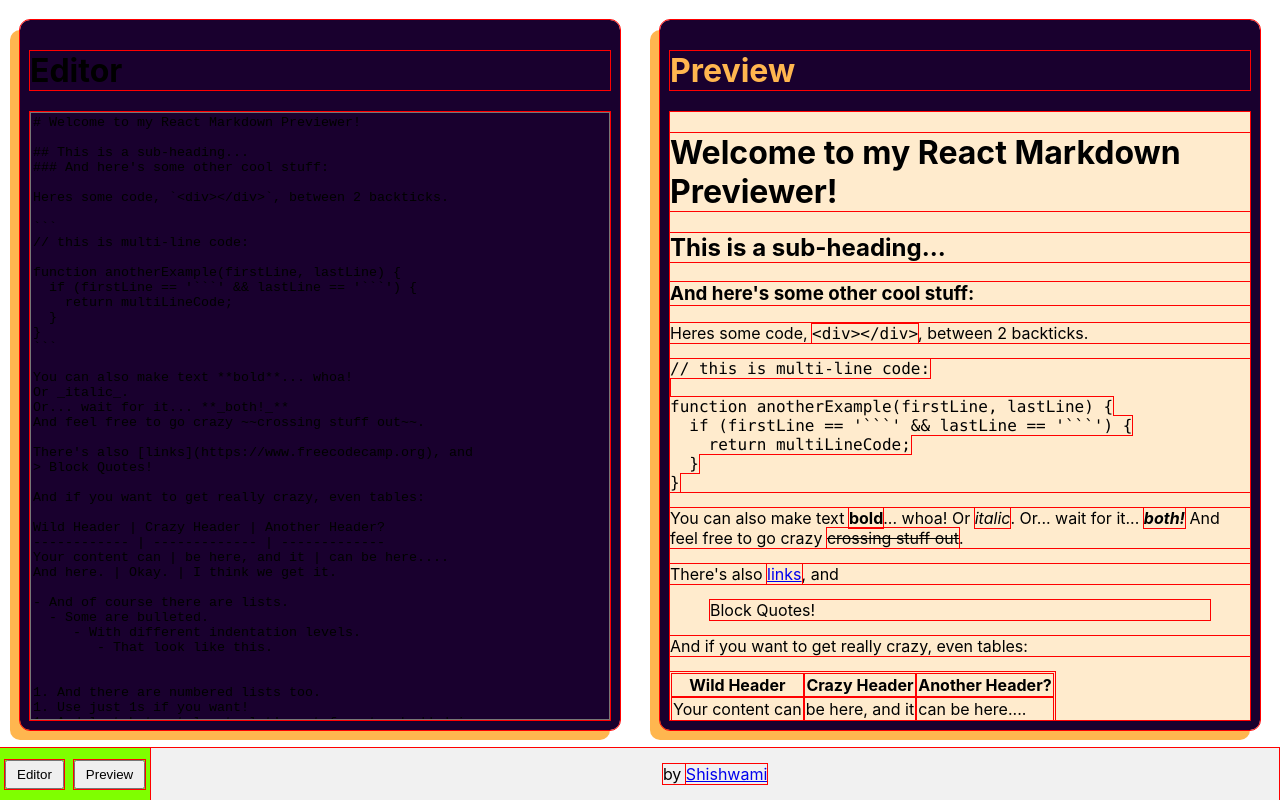
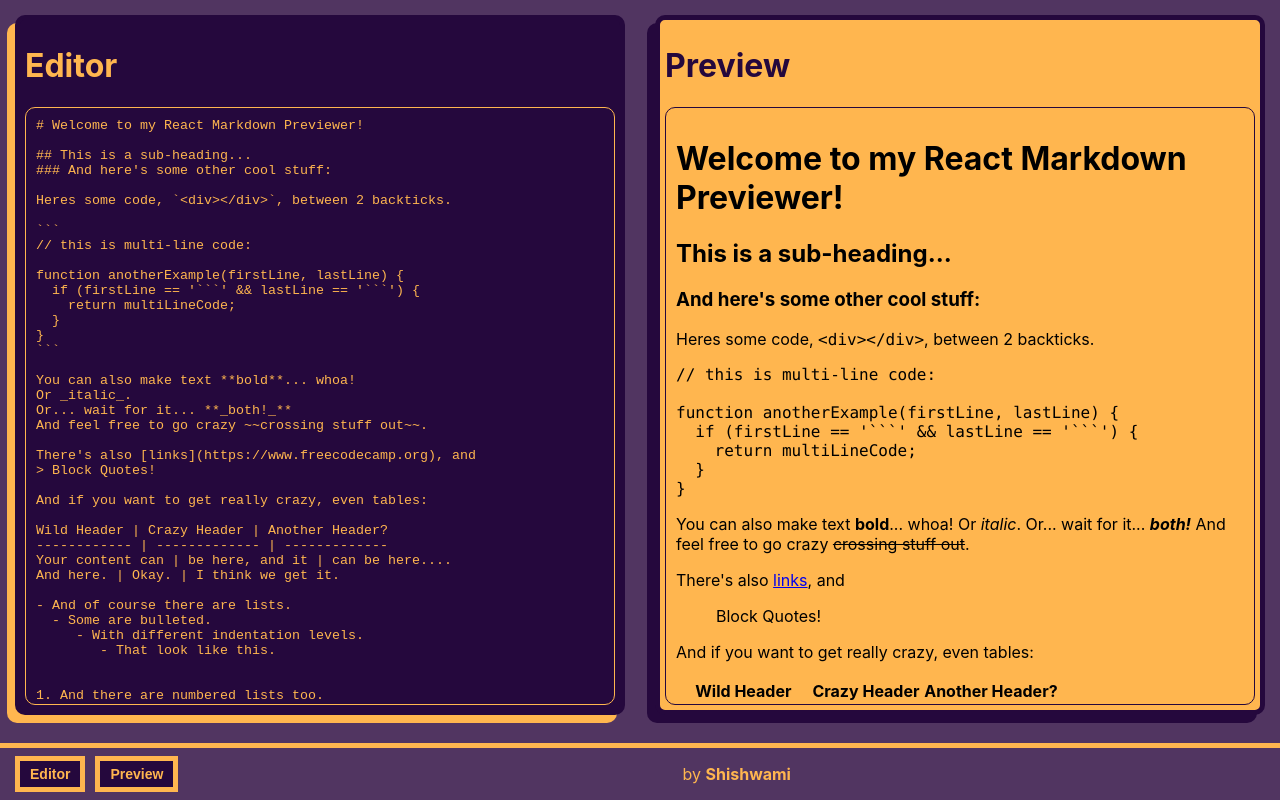
Before and after one commit to Shishwami/MarkdownPreviewer, a React (Create React App) app: page / in a window 1280 px wide. Built offline with nearby package versions, Linux system fonts and the light colour scheme.

Commit message:
Update App.css

```diff
--- a/src/App.css
+++ b/src/App.css
@@ -5,20 +5,19 @@ body {
   padding: 0;
 }
 
-* {
-  outline: 1px red solid;
+:root {
+  --color1: #ffb64f;
+  --color2: #25083d;
+  --color3: #513561;
 }
 
-:root {
-  --color1: #ffb64f;
-  --color2: #19002e;
-  --color3: #020024;
+body {
+  background-color: var(--color3);
 }
 
 #wrapper {
   width: 100%;
   height: 100vh;
-  background-color: var(--color3s);
 }
 
 #wrapper #main-content {
@@ -32,11 +31,11 @@ body {
 }
 
 #wrapper #main-content .box {
-  margin: 20px 20px 70px 20px;
-  padding: 10px;
+  margin: 15px;
+  padding: 5px;
   border-radius: 10px;
-  box-shadow: -10px 10px var(--color1);
-  background-color: var(--color2);
+  border: 5px solid var(--color2);
+  height: calc(100% - 120px);
 }
 
 #wrapper #editor-container {
@@ -44,28 +43,38 @@ body {
   background-color: #3b104d;
   display: flex;
   flex-direction: column;
+  color: var(--color1);
+  background-color: var(--color2);
+  box-shadow: -8px 8px var(--color1);
 }
 
 #wrapper #editor-container textarea {
+  color: var(--color1);
   resize: none;
   flex: 1;
   background-color: transparent;
+  border-radius: 10px;
+  border: 1px solid var(--color1);
+  padding: 10px;
 }
 
 #wrapper #preview-container {
   flex: 1 1 100%;
-  background-color: azure;
   display: flex;
   flex-direction: column;
+  background-color: var(--color1);
+  box-shadow: -8px 8px var(--color2);
 }
 
 #wrapper #preview-container .title {
-  color: var(--color1);
+  color: var(--color2);
 }
 
 #wrapper #preview-container #preview {
   overflow: auto;
-  background-color: blanchedalmond;
+  padding: 10px;
+  border: 1px solid var(--color2);
+  border-radius: 10px;
 }
 
 #wrapper #preview-container img {
@@ -81,25 +90,60 @@ body {
   z-index: 10;
   display: flex;
   justify-content: space-between;
+  align-items: center;
   width: 100%;
   background-color: #f1f1f1;
+  height: fit-content;
+  background-color: var(--color3);
+  border-top: 5px solid var(--color1);
+}
+
+#wrapper #footer a,
+#wrapper #footer p {
+  padding: 0;
+  color: var(--color1);
+  text-decoration: none;
+}
+
+#wrapper #footer a {
+  font-weight: 700;
+}
+
+#wrapper #footer p {
+  padding: 0 10px;
 }
 
 #wrapper #footer #btn-container {
-  background-color: chartreuse;
   display: flex;
+  flex: 0 0 auto;
   justify-content: center;
   align-items: center;
+  padding: 5px 10px;
+  height: fit-content;
 }
 
 #wrapper #footer button {
   margin: 0px 5px;
   padding: 5px 10px;
+  font-size: 14px;
+  font-weight: 700;
+}
+
+#wrapper #footer .btn-enabled {
+  border: 5px solid var(--color1);
+  color: var(--color1);
+  background-color: var(--color2);
+}
+
+#wrapper #footer .btn-disabled {
+  border: 5px solid var(--color2);
+  color: var(--color2);
+  background-color: var(--color1);
 }
 
 ::-webkit-scrollbar {
-  width: 3px;
-  height: 3px;
+  width: 5px;
+  height: 5px;
 }
 
 ::-webkit-scrollbar-button {
@@ -107,5 +151,5 @@ body {
 }
 
 ::-webkit-scrollbar-thumb {
-  background: #ad1616;
+  background: #dbcdcd;
 }
```
